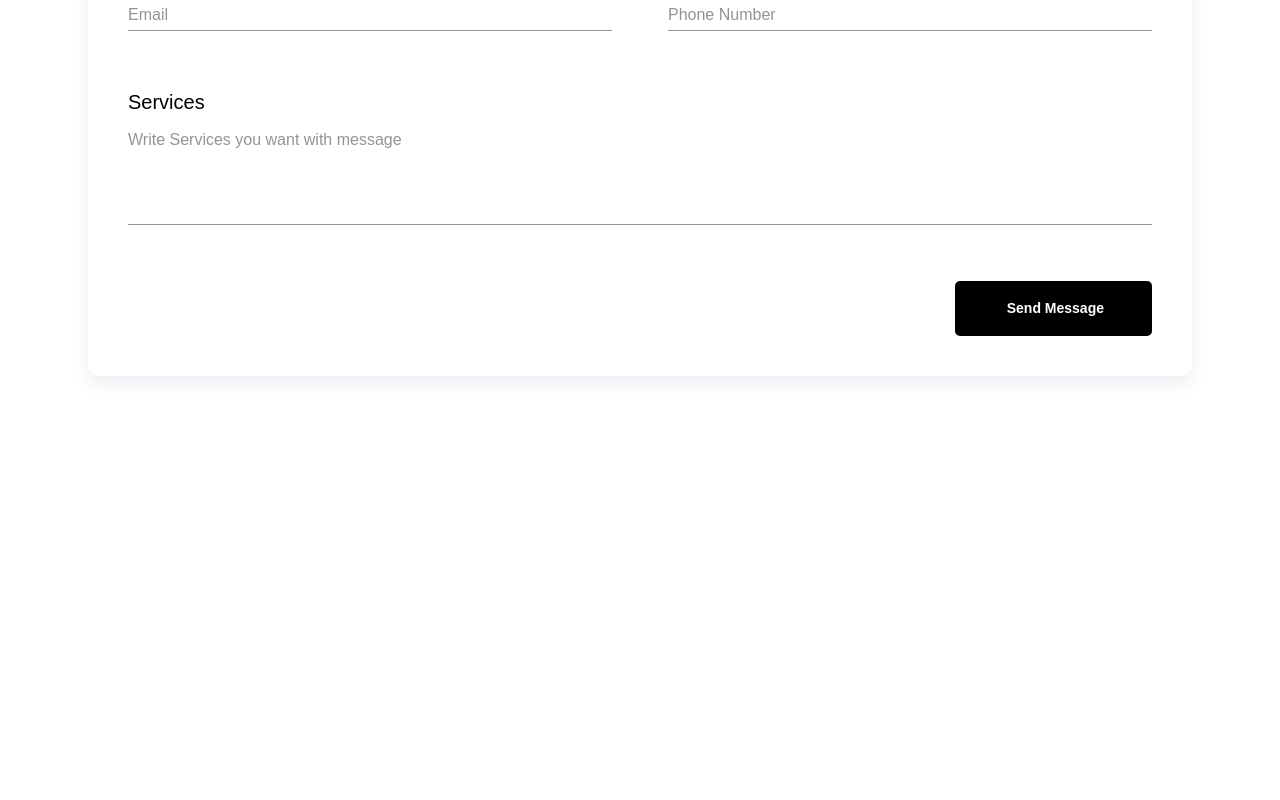
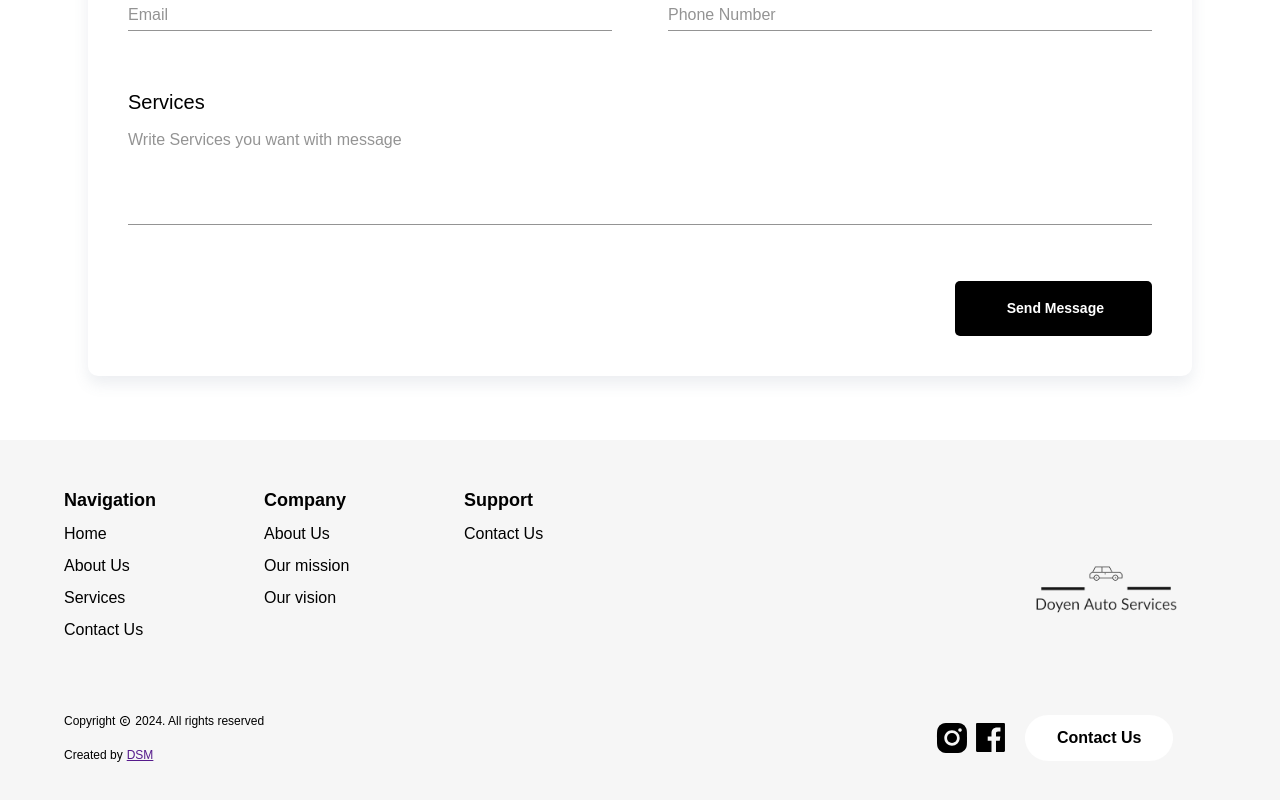
Before and after one commit to AbdulMoizKhan/doyen-autos, a Next.js app: page /contact-us in a window 1280 px wide. Shown: the part 530-1330 px from the top of the page. Before the commit the page ends 970 px from the top, so only its background shows below. Built offline with nearby package versions, Linux system fonts and the light colour scheme.

Commit message:
footer added

```diff
--- a/pages/contact-us/index.tsx
+++ b/pages/contact-us/index.tsx
@@ -1,11 +1,13 @@
 import React from "react";
-import { ContactUs } from "../../views";
 import Header from "../../components/header";
+import ContactUsPage from "../../views/contact-us";
+import Footer from "../../components/footer";
 
 const Contact = () => (
   <>
     <Header />
-    <ContactUs />
+    <ContactUsPage />
+    <Footer/>
   </>
 );
 
```
